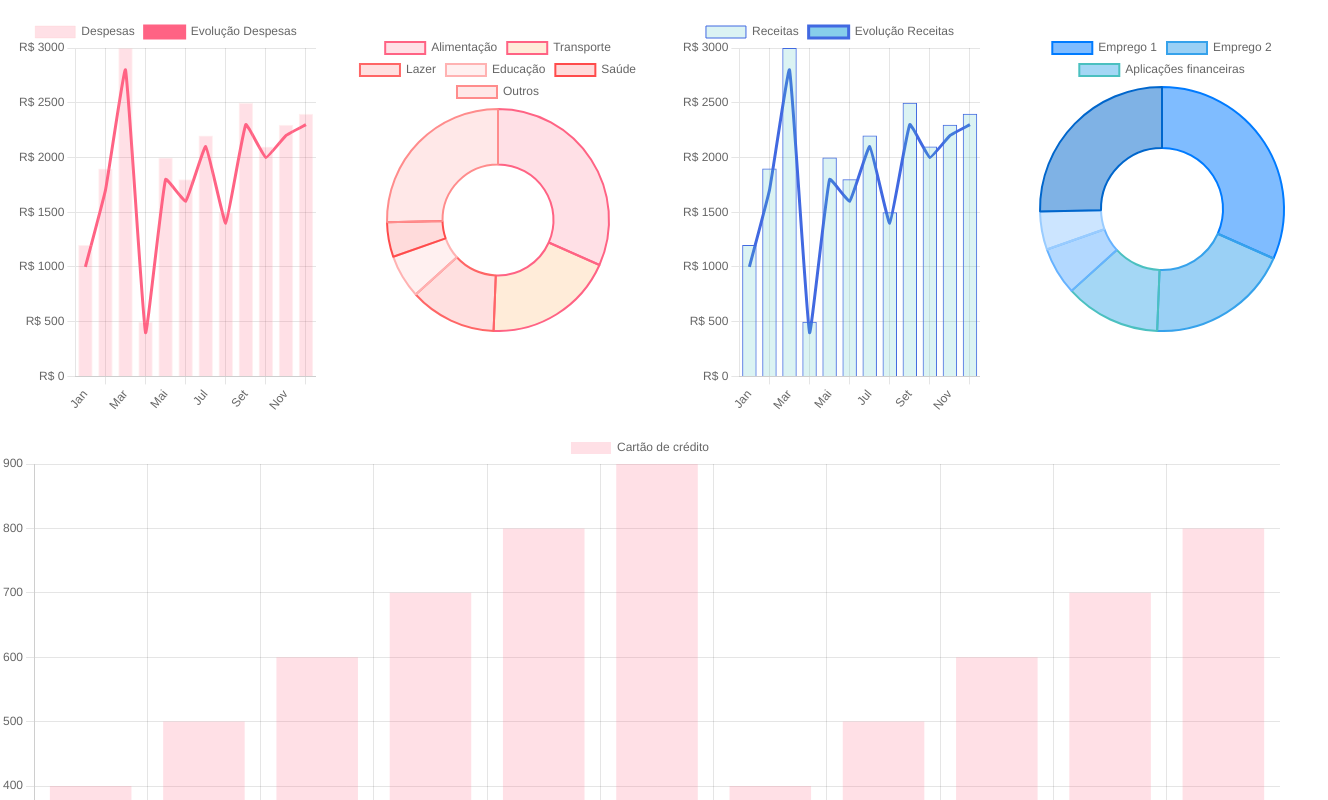
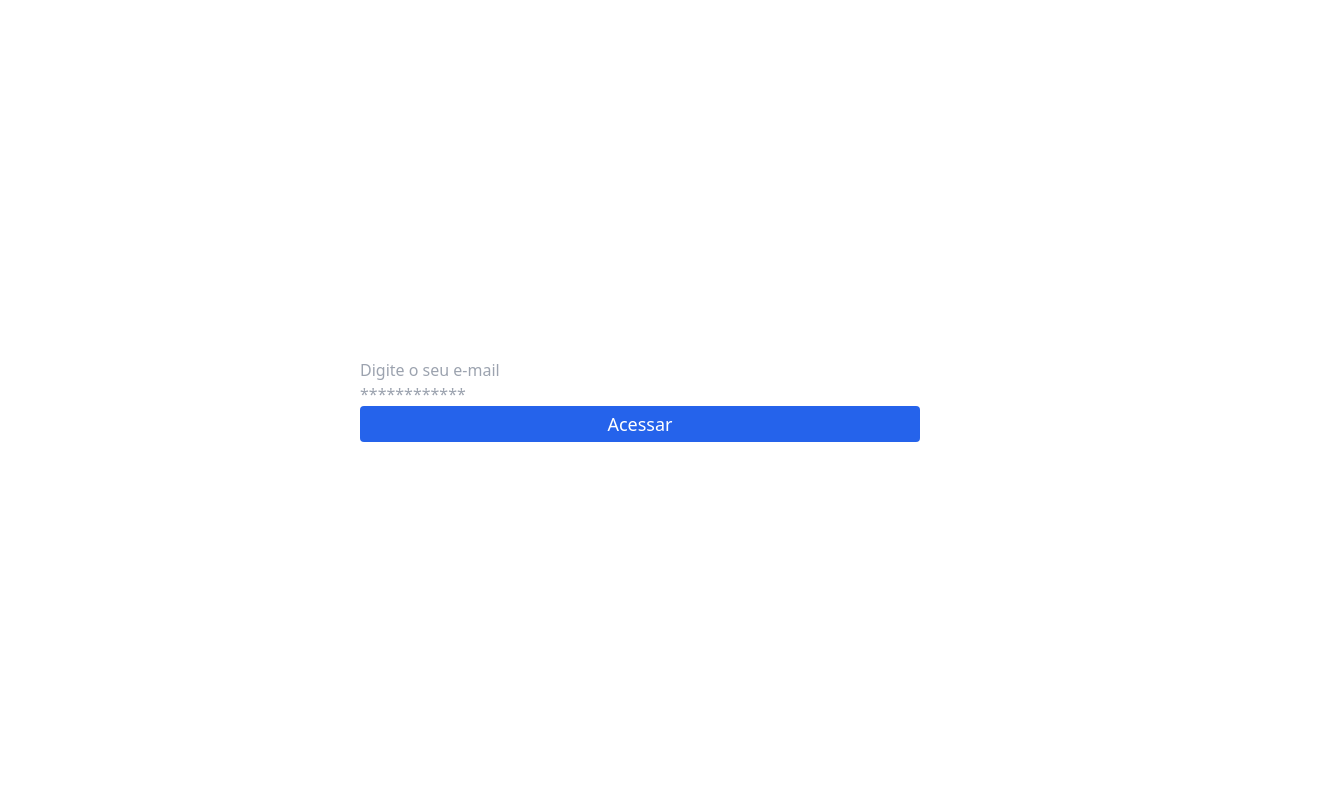
Before and after one commit to enyllaoliveira/personal-expense-control, a React (Vite) app: page /registro in a window 1280 px wide. Shown: the top 800 px of the page, 1328 px wide, since content can reach past the window. Built offline with nearby package versions, Linux system fonts and the light colour scheme.

Commit message:
starting initial routes - register and login

```diff
--- a/package.json
+++ b/package.json
@@ -14,7 +14,9 @@
     "chart.js": "^4.4.4",
     "react": "^18.3.1",
     "react-chartjs-2": "^5.2.0",
-    "react-dom": "^18.3.1"
+    "react-dom": "^18.3.1",
+    "react-icons": "^5.3.0",
+    "react-router-dom": "^6.26.2"
   },
   "devDependencies": {
     "@eslint/js": "^9.9.0",
--- a/src/App.tsx
+++ b/src/App.tsx
@@ -1,50 +1,21 @@
-import { Bar, Doughnut } from "react-chartjs-2";
 import { Chart as ChartJS, ArcElement, Tooltip, Legend } from "chart.js";
 import "./App.css";
-import ExpenseLineChart from "./components/ExpenseLineChart";
-import { doughnutDataToExpense } from "./components/ExpensePierChat";
-import { stackedBarData, stackedOptions } from "./components/CreditCardControl";
-import RevenueLineChart from "./components/RevenueLineChart";
-import { doughnutDataToRevenue } from "./components/RevenuePierChat";
+import Dashboard from "./pages/dashboard";
+import { Route, Routes } from "react-router-dom";
+import { Register } from "./pages/registro";
+import { Login } from "./pages/login";
 
 ChartJS.register(ArcElement, Tooltip, Legend);
 
 function App() {
   return (
-    <div className="flex flex-col">
-      <div className="flex justify-between mx-auto">
-      <div className="flex items-center">
-        <div className="w-full md:w-1/2 p-4">
-          <ExpenseLineChart />
-        </div>
-
-        <div
-          className="w-full md:w-1/2 p-4"
-          style={{ position: "relative", height: "400px", width: "100%" }}
-        >
-          <Doughnut data={doughnutDataToExpense} />
-        </div>
-      </div>
-      <div className="flex items-center">
-        <div className="w-full md:w-1/2 p-4">
-          <RevenueLineChart />
-        </div>
-
-        <div
-          className="w-full md:w-1/2 p-4"
-          style={{ position: "relative", height: "400px", width: "100%" }}
-        >
-          <Doughnut data={doughnutDataToRevenue} />
-        </div>
-
-      </div>
-      </div>
-
-
-      <div className="mx-auto w-full">
-        <Bar data={stackedBarData} options={stackedOptions} />;
-      </div>
-    </div>
+    <>
+      <Routes>
+        <Route path="/" element={<Dashboard />} />
+        <Route path="/registro" element={<Register />} />
+        <Route path="/login" element={<Login />} />
+      </Routes>
+    </>
   );
 }
 
--- /dev/null
+++ b/src/layout.tsx
@@ -0,0 +1,16 @@
+import { ReactNode } from "react";
+import { FiLogIn } from "react-icons/fi";
+
+export default function RootLayout({ children }: { children: ReactNode }) {
+  return (
+    <html lang="pt-BR">
+      <body className="font-sans overflow-x-hidden scroll-smooth mr-auto pt-6">
+        {" "}
+        <a className="ml-auto" href="/registro">
+          <FiLogIn />
+        </a>
+        {children}
+      </body>
+    </html>
+  );
+}
--- a/src/main.tsx
+++ b/src/main.tsx
@@ -1,10 +1,13 @@
-import { StrictMode } from 'react'
-import { createRoot } from 'react-dom/client'
-import App from './App.tsx'
-import './index.css'
+import { StrictMode } from "react";
+import { createRoot } from "react-dom/client";
+import { BrowserRouter } from "react-router-dom";
+import App from "./App.tsx";
+import "./index.css";
 
-createRoot(document.getElementById('root')!).render(
+createRoot(document.getElementById("root")!).render(
   <StrictMode>
-    <App />
-  </StrictMode>,
-)
+    <BrowserRouter>
+      <App />
+    </BrowserRouter>
+  </StrictMode>
+);
--- /dev/null
+++ b/src/pages/dashboard/index.tsx
@@ -0,0 +1,51 @@
+import ExpenseLineChart from "../../components/ExpenseLineChart";
+import { doughnutDataToExpense } from "../../components/ExpensePierChat";
+import {
+  stackedBarData,
+  stackedOptions,
+} from "../../components/CreditCardControl";
+import RevenueLineChart from "../../components/RevenueLineChart";
+import { doughnutDataToRevenue } from "../../components/RevenuePierChat";
+import RootLayout from "../../layout";
+import { Bar, Doughnut } from "react-chartjs-2";
+
+export default function Dashboard() {
+  return (
+    <div>
+      <RootLayout>
+        <div className="flex flex-col">
+          <div className="flex justify-between mx-auto">
+            <div className="flex items-center">
+              <div className="w-full md:w-1/2 p-2">
+                <ExpenseLineChart />
+              </div>
+
+              <div
+                className="w-full md:w-1/2 p-2"
+                style={{ position: "relative", height: "400px", width: "100%" }}
+              >
+                <Doughnut data={doughnutDataToExpense} />
+              </div>
+            </div>
+            <div className="flex items-center">
+              <div className="w-full md:w-1/2 p-2">
+                <RevenueLineChart />
+              </div>
+
+              <div
+                className="w-full md:w-1/2 p-2"
+                style={{ position: "relative", height: "400px", width: "100%" }}
+              >
+                <Doughnut data={doughnutDataToRevenue} />
+              </div>
+            </div>
+          </div>
+
+          <div className="mx-auto w-full">
+            <Bar data={stackedBarData} options={stackedOptions} />
+          </div>
+        </div>
+      </RootLayout>
+    </div>
+  );
+}
--- /dev/null
+++ b/src/pages/login/index.tsx
@@ -0,0 +1,41 @@
+import { useState } from "react";
+
+export function Login() {
+  const [email, setEmail] = useState("");
+  const [password, setPassword] = useState("");
+
+  return (
+    <div className="flex w-full h-screen items-center justify-center flex-col">
+      <link href="/">
+        <h1 className="h-9 text-lg font-medium text-white"> Área de login</h1>
+      </link>
+
+      <form
+        // onSubmit={handleSubmit}
+        className="w-full max-w-xl flex flex-col px-2"
+      >
+        <input
+          placeholder="Digite o seu e-mail"
+          type="email"
+          value={email}
+          onChange={(e) => setEmail(e.target.value)}
+        />
+
+        <input
+          placeholder="************"
+          type="password"
+          value={password}
+          onChange={(e) => setPassword(e.target.value)}
+        />
+
+        <button
+          type="submit"
+          className="h-9 bg-blue-600 rounded border-0 text-lg font-medium text-white"
+        >
+          {" "}
+          Acessar{" "}
+        </button>
+      </form>
+    </div>
+  );
+}
--- /dev/null
+++ b/src/pages/register/index.tsx
@@ -0,0 +1,41 @@
+import { useState } from "react";
+
+export function Register() {
+  const [email, setEmail] = useState("");
+  const [password, setPassword] = useState("");
+
+  return (
+    <div className="flex w-full h-screen items-center justify-center flex-col">
+      {/* <link href="/">
+        <h1 className="h-9 text-lg font-medium text-white"> Área de login</h1>
+      </link> */}
+
+      <form
+        // onSubmit={handleSubmit}
+        className="w-full max-w-xl flex flex-col px-2"
+      >
+        <input
+          placeholder="Digite o seu e-mail"
+          type="email"
+          value={email}
+          onChange={(e) => setEmail(e.target.value)}
+        />
+
+        <input
+          placeholder="************"
+          type="password"
+          value={password}
+          onChange={(e) => setPassword(e.target.value)}
+        />
+
+        <button
+          type="submit"
+          className="h-9 bg-blue-600 rounded border-0 text-lg font-medium text-white"
+        >
+          {" "}
+          Acessar{" "}
+        </button>
+      </form>
+    </div>
+  );
+}
--- /dev/null
+++ b/src/pages/registro/index.tsx
@@ -0,0 +1,41 @@
+import { useState } from "react";
+
+export function Register() {
+  const [email, setEmail] = useState("");
+  const [password, setPassword] = useState("");
+
+  return (
+    <div className="flex w-full h-screen items-center justify-center flex-col">
+      {/* <link href="/">
+        <h1 className="h-9 text-lg font-medium text-white"> Área de login</h1>
+      </link> */}
+
+      <form
+        // onSubmit={handleSubmit}
+        className="w-full max-w-xl flex flex-col px-2"
+      >
+        <input
+          placeholder="Digite o seu e-mail"
+          type="email"
+          value={email}
+          onChange={(e) => setEmail(e.target.value)}
+        />
+
+        <input
+          placeholder="************"
+          type="password"
+          value={password}
+          onChange={(e) => setPassword(e.target.value)}
+        />
+
+        <button
+          type="submit"
+          className="h-9 bg-blue-600 rounded border-0 text-lg font-medium text-white"
+        >
+          {" "}
+          Acessar{" "}
+        </button>
+      </form>
+    </div>
+  );
+}
```
Also changed, not shown: src/routes/private.tsx (added), 1 other file (tests, documents, lock files or other folders).
